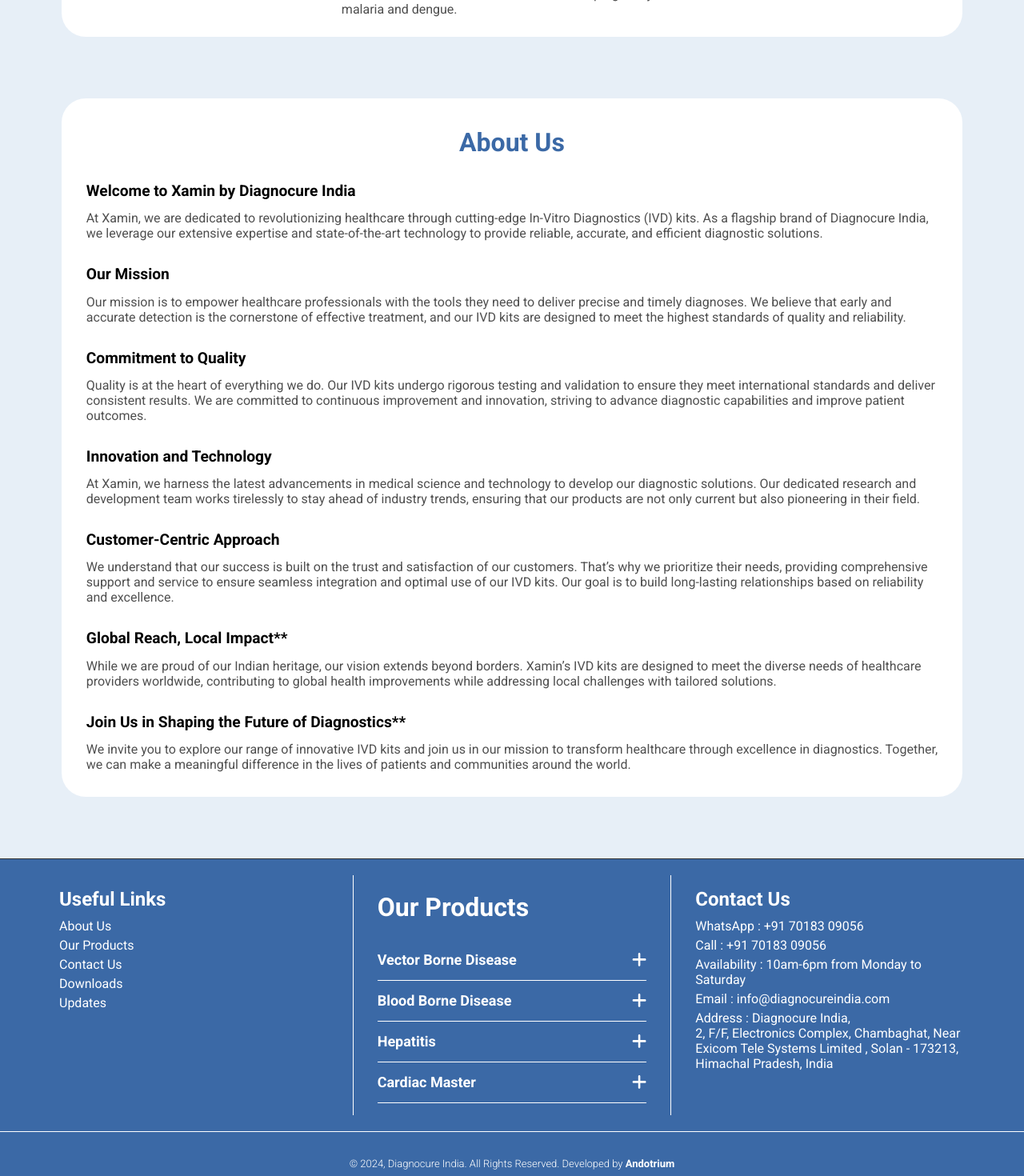
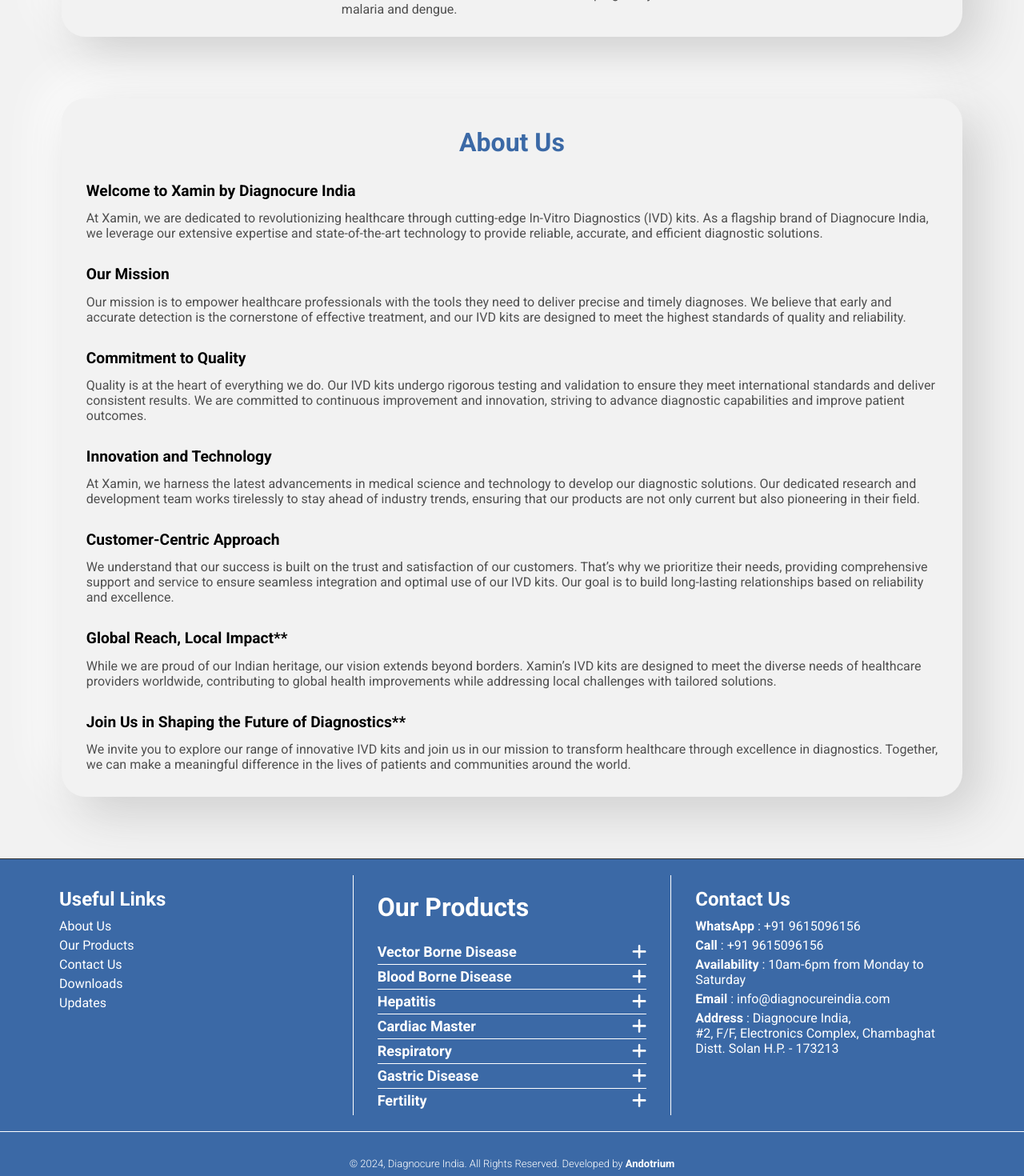
Before and after one commit to Andotrium/Xamin, a React (Create React App) app in the folder frontend/: page / in a window 1280 px wide. Shown: the part 840-2310 px from the top of the page at 80% size. Built offline with nearby package versions, Linux system fonts and the light colour scheme; a web font is replaced by a local one.

Commit message:
UI improvements 2

```diff
--- a/frontend/src/App.css
+++ b/frontend/src/App.css
@@ -1,6 +1,6 @@
 body {
   height: 200vh;
-  background-color: rgb(231, 239, 247);
+  background-color: rgb(242, 242, 242);
   margin: 0;
   font-family: 'Roboto', sans-serif;
   overflow-y: scroll;
@@ -99,7 +99,9 @@
   /* border: black 0.5px solid; */
   border-radius: 30px;
   border: rgba(0, 0, 0, 0) 0.5px solid;
-  background-color: rgb(255,255,255);
+  background: #f2f2f2;
+  box-shadow:  20px 20px 60px #cecece,
+               -20px -20px 60px #ffffff;
 
 }
 
@@ -120,9 +122,17 @@
   align-items: stretch; /* Ensures boxes are the same height */
   text-align: center;
   height: fit-content;
+  border-radius: 30px;
+  background: #f2f2f2;
+  box-shadow:  20px 20px 60px #cecece,
+               -20px -20px 60px #ffffff;
+
+}
 
 
-}
+
+
+
 
 .wrap h1 {
   font-size: x-large;
@@ -287,17 +297,107 @@
   border-left: white 0.3px solid;
   height: 300px;
 }
-.category1 ,.category2 ,.category3 ,.category4 {
-  height: 50px;
+.category1 ,.category2 ,.category3 ,.category4,.category5,.category6,.category7 {
+  height: 30px;
   display: flex;
   flex-direction: row;
   border-bottom: white 0.3px solid;
   justify-content: space-between;
   align-items: center;
 }
-.category1 h2,.category2 h2,.category3 h2,.category4 h2{
+
+.category7:last-child{
+  border-bottom: rgba(255, 255, 255, 0) 0.3px solid;
+}
+.category1 h2,.category2 h2,.category3 h2,.category4 h2,.category5 h2,.category6 h2,.category7 h2{
   color: white;
   font-size: large;
   font-weight: 600;
 
 }
+/*nav bar*/
+/* nav {
+  position: relative;
+  display: block;
+  background-color: rgb(59, 105, 166);
+  padding: 10px;
+  border-radius: 40px;
+  transform: scale(1.8);
+  overflow: hidden;
+}
+
+nav a {
+  position: relative;
+  text-decoration: none;
+  color: #53588b;
+  font-family: Verdana, Geneva, Tahoma, sans-serif;
+  font-size: 12px;
+  line-height: 1;
+  text-align: center;
+  display: inline-block;
+  width: 100px;
+  padding: 10px;
+  box-sizing: border-box;
+  z-index: 2;
+}
+
+nav a b {
+  position: relative;
+  top: 40px;
+  transition: 0.3s ease top;
+}
+
+nav a i {
+  position: relative;
+  left: 25%;
+  transition: 0.3s ease left;
+}
+
+nav span {
+  position: absolute;
+  width: 100px;
+  background-color: #e5eeff;
+  top: 10px;
+  bottom: 10px;
+  left: 10px;
+  border-radius: 50px;
+  z-index: 1;
+  transition: 0.3s ease left;
+}
+
+nav a:hover b {
+  top: 0;
+}
+
+nav a:hover i {
+  left: 0;
+}
+
+nav a:nth-child(1):hover ~ span {
+  left: 10px;
+}
+
+nav a:nth-child(2):hover ~ span {
+  left: 114px;
+}
+
+nav a:nth-child(3):hover ~ span {
+  left: 218px;
+}
+
+#ytd-url {
+  display: block;
+  position: fixed;
+  right: 0;
+  bottom: 0;
+  padding: 10px 14px;
+  margin: 20px;
+  color: #fff;
+  font-family: Arial;
+  font-size: 14px;
+  text-decoration: none;
+  background-color: #53588b;
+  border-radius: 4px;
+  box-shadow: 0 10px 20px -5px rgba(83, 88, 139, 0.3);
+  z-index: 125;
+} */
--- a/frontend/src/App.js
+++ b/frontend/src/App.js
@@ -5,12 +5,12 @@
 import banner2 from "./media/mobilebanner.jpg"
 import { FontAwesomeIcon } from '@fortawesome/react-fontawesome';
 import { faBars } from '@fortawesome/free-solid-svg-icons';
-import { faDroplet, faMosquito, faBaby, faLungs,faPlus } from "@fortawesome/free-solid-svg-icons";
+import { faDroplet, faMosquito, faBaby, faLungs, faPlus, faWhatsapp} from "@fortawesome/free-solid-svg-icons";
 import { faMagnifyingGlass } from "@fortawesome/free-solid-svg-icons";
 import { height } from "@fortawesome/free-brands-svg-icons/fa42Group";
 
 
-function Header({isMobile}) {
+function Header({ isMobile }) {
   const [scroll, setscroll] = useState(false);
 
 
@@ -61,9 +61,9 @@
     <>
 
       <div className="textcontainer">
-              <h1 style={{ color: "rgb(59, 105, 166)",fontSize:"xx-large", textAlign: "center", marginTop:"35px"}}> About Us </h1>
+        <h1 style={{ color: "rgb(59, 105, 166)", fontSize: "xx-large", textAlign: "center", marginTop: "35px" }}> About Us </h1>
 
-        <h1 style={{marginTop:"30px"}}>Welcome to Xamin by Diagnocure India</h1>
+        <h1 style={{ marginTop: "30px" }}>Welcome to Xamin by Diagnocure India</h1>
 
         <h2>At Xamin, we are dedicated to revolutionizing healthcare through cutting-edge In-Vitro Diagnostics (IVD) kits. As a flagship brand of Diagnocure India, we leverage our extensive expertise and state-of-the-art technology to provide reliable, accurate, and efficient diagnostic solutions.</h2>
 
@@ -97,7 +97,7 @@
   )
 }
 
-function Bannerwrap({isMobile}) {
+function Bannerwrap({ isMobile }) {
   return (
     <div className="outerwrap">
       <div className="wrap">
@@ -158,20 +158,29 @@
               <h2>Cardiac Master</h2>
               <FontAwesomeIcon style={{ color: "white", fontSize: '1.3em' }} icon={faPlus} />
             </div>
-
-            <div className="footerboxsplit">
-              {}
+            <div className="category5">
+              <h2>Respiratory</h2>
+              <FontAwesomeIcon style={{ color: "white", fontSize: '1.3em' }} icon={faPlus} />
+            </div>
+            <div className="category6">
+              <h2>Gastric Disease</h2>
+              <FontAwesomeIcon style={{ color: "white", fontSize: '1.3em' }} icon={faPlus} />
+            </div>
+            <div className="category7">
+              <h2>Fertility</h2>
+              <FontAwesomeIcon style={{ color: "white", fontSize: '1.3em' }} icon={faPlus} />
             </div>
           </div>
           <div className="vl"></div>
           <div className="footerbox3">
             <h1>Contact Us</h1>
-            <h2>WhatsApp : +91 70183 09056</h2>
-            <h2>Call : +91 70183 09056 <br /></h2>
-            <h2>Availability : 10am-6pm from Monday to Saturday</h2>
-            <h2>Email : info@diagnocureindia.com <br /></h2>
-            <h2>Address : Diagnocure India,<br />
-              2, F/F, Electronics Complex, Chambaghat, Near Exicom Tele Systems Limited , Solan - 173213, Himachal Pradesh, India</h2>
+            <h2><b>WhatsApp</b> : +91 9615096156</h2>
+            <h2><b>Call</b> : +91 9615096156 <br /></h2>
+            <h2><b>Availability</b> : 10am-6pm from Monday to Saturday</h2>
+            <h2><b>Email</b> : info@diagnocureindia.com <br /></h2>
+            <h2><b>Address</b> : Diagnocure India,<br />
+            #2, F/F, Electronics Complex, Chambaghat
+            Distt. Solan H.P. - 173213</h2>
           </div>
         </div>
       </div>
@@ -194,12 +203,12 @@
   return (
     <>
       <div>
-        <Header isMobile={isMobile}/>
+        <Header isMobile={isMobile} />
       </div>
       <div className="headerblock">
       </div>
       <div className="banner">
-        <img src={isMobile?banner2:banner1} style={{ width: "100%" }}></img>
+        <img src={isMobile ? banner2 : banner1} style={{ width: "100%" }}></img>
       </div>
       <div style={{ height: "45vh" }}></div>
       <Bannerwrap />
```
Lines whose indentation alone changed are shown as unchanged.
